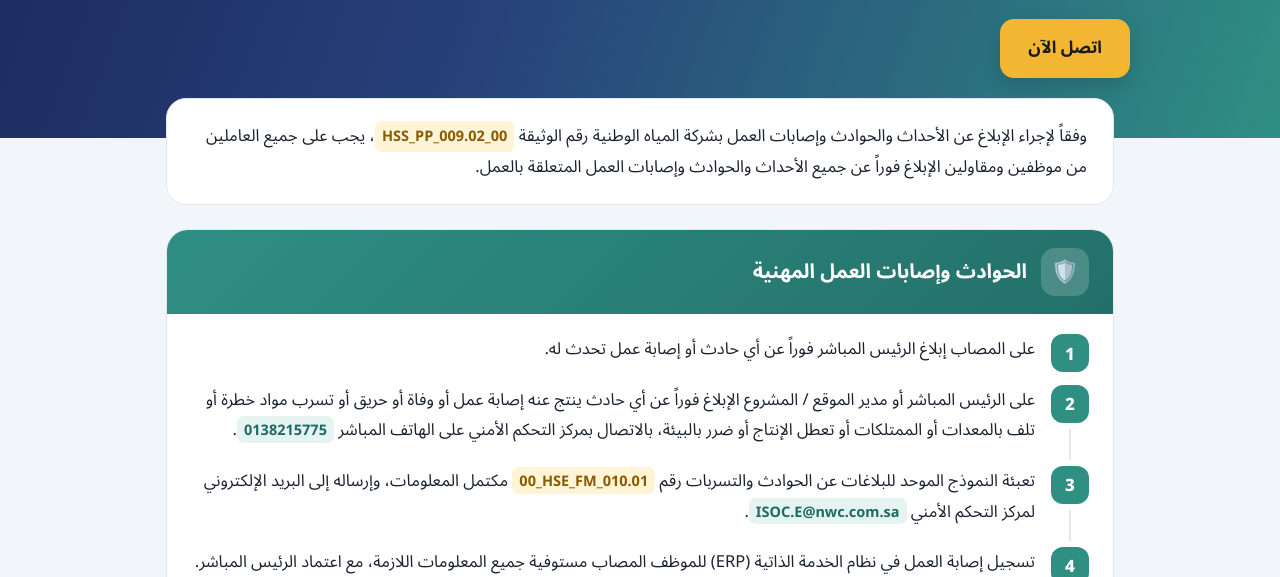
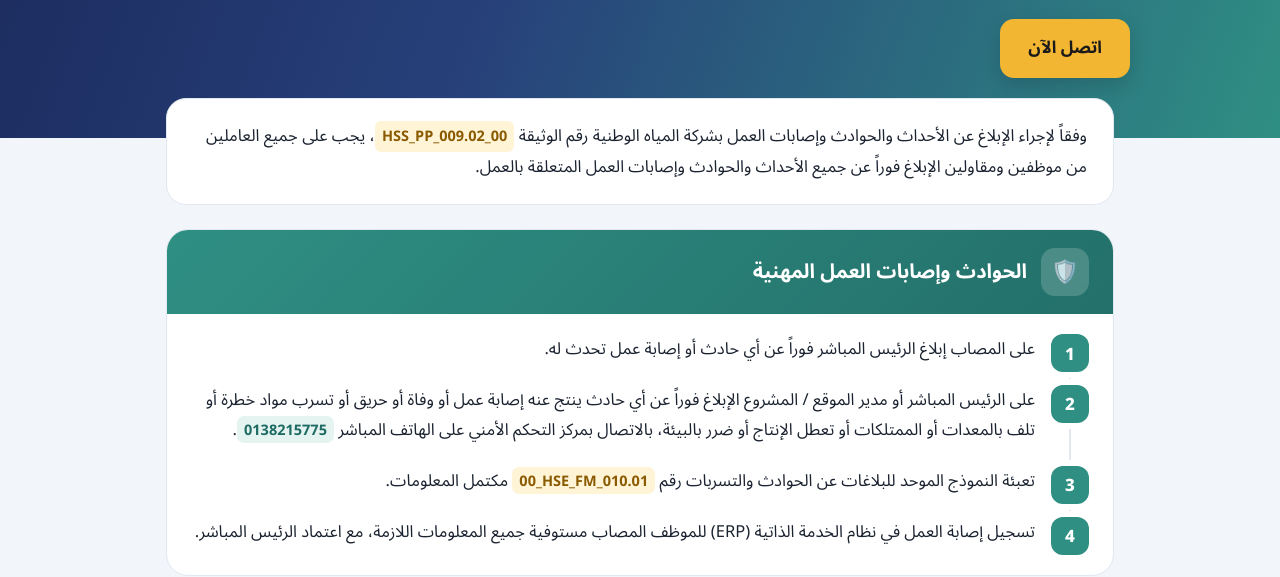
Before and after one commit to saadmbr235-maker/incident-reporting, a plain HTML site: page index.html in a window 1280 px wide. Shown: the part 223-800 px from the top of the page. Drawn offline with Linux system fonts and the light colour scheme.

Commit message:
Remove Security Control Center email from incident reporting page
Drop the ISOC control-center email address and the "send the form to this
email" clause from both Arabic and English copy, and remove the now-unused
EMAIL constant.

Co-Authored-By: Claude Opus 4.8 <noreply@anthropic.com>
Claude-Session: https://claude.ai/code/session_01KAeEB5h7svfQQ3Gb82Js6s

```diff
--- a/index.html
+++ b/index.html
@@ -119,7 +119,6 @@ footer{text-align:center;color:var(--muted);font-size:14px;padding:20px 16px 40p
 <script>
 const PHONE = "0138215775";          // رقم مركز التحكم الأمني
 const EXT   = "";                    // التحويلة (اتركه فاضي إذا ما فيه)
-const EMAIL = "ISOC.E@nwc.com.sa";   // البريد الإلكتروني
 
 const phoneDisplay = EXT ? PHONE + " – " + EXT : PHONE;
 const telLink = EXT ? PHONE + "," + EXT : PHONE;
@@ -135,13 +134,13 @@ const T = {
     l1: [
       "على المصاب إبلاغ الرئيس المباشر فوراً عن أي حادث أو إصابة عمل تحدث له.",
       `على الرئيس المباشر أو مدير الموقع / المشروع الإبلاغ فوراً عن أي حادث ينتج عنه إصابة عمل أو وفاة أو حريق أو تسرب مواد خطرة أو تلف بالمعدات أو الممتلكات أو تعطل الإنتاج أو ضرر بالبيئة، بالاتصال بمركز التحكم الأمني على الهاتف المباشر <a class="hl" href="tel:${telLink}">${phoneDisplay}</a>.`,
-      `تعبئة النموذج الموحد للبلاغات عن الحوادث والتسربات رقم <span class="hl">00_HSE_FM_010.01</span> مكتمل المعلومات، وإرساله إلى البريد الإلكتروني لمركز التحكم الأمني <a class="hl" href="mailto:${EMAIL}">${EMAIL}</a>.`,
+      `تعبئة النموذج الموحد للبلاغات عن الحوادث والتسربات رقم <span class="hl">00_HSE_FM_010.01</span> مكتمل المعلومات.`,
       "تسجيل إصابة العمل في نظام الخدمة الذاتية (ERP) للموظف المصاب مستوفية جميع المعلومات اللازمة، مع اعتماد الرئيس المباشر."
     ],
     l2: [
       "يجب على جميع العاملين الإبلاغ عن جميع الحالات الأمنية إلى الرئيس المباشر.",
       `يجب على الرئيس المباشر أو مدير الموقع / المشروع الإبلاغ فوراً عن جميع الحالات والحوادث الأمنية (حادث أمني أو تخريبي أو إرهابي يؤثر على الأصول) بالاتصال فوراً بمركز التحكم الأمني على الهاتف المباشر <a class="hl" href="tel:${telLink}">${phoneDisplay}</a>.`,
-      `تعبئة النموذج الموحد للبلاغات عن الحوادث والتسربات رقم <span class="hl">00_HSE_FM_010.01</span> مكتمل المعلومات، وإرساله إلى البريد الإلكتروني لمركز التحكم الأمني <a class="hl" href="mailto:${EMAIL}">${EMAIL}</a>.`
+      `تعبئة النموذج الموحد للبلاغات عن الحوادث والتسربات رقم <span class="hl">00_HSE_FM_010.01</span> مكتمل المعلومات.`
     ],
     foot: "شركة المياه الوطنية — إدارة الأمن الصناعي · 2026",
     cta: "اتصل الآن",
@@ -158,13 +157,13 @@ const T = {
     l1: [
       "The injured person must immediately inform their direct supervisor of any incident or work injury.",
       `The direct supervisor or site/project manager must immediately report any incident resulting in work injury, death, fire, hazardous material leak, damage to equipment/property, production stoppage or environmental harm by calling the Security Control Center on <a class="hl" href="tel:${telLink}">${phoneDisplay}</a>.`,
-      `Complete the unified incident and leak reporting form No. <span class="hl">00_HSE_FM_010.01</span> and send it to the Security Control Center email <a class="hl" href="mailto:${EMAIL}">${EMAIL}</a>.`,
+      `Complete the unified incident and leak reporting form No. <span class="hl">00_HSE_FM_010.01</span>.`,
       "Register the work injury in the Self-Service System (ERP) for the injured employee with all required information and direct supervisor approval."
     ],
     l2: [
       "All employees must report all security cases to their direct supervisor.",
       `The direct supervisor or site/project manager must immediately report all security incidents (security, sabotage or terrorist incidents affecting assets) by calling the Security Control Center on <a class="hl" href="tel:${telLink}">${phoneDisplay}</a>.`,
-      `Complete the unified incident and leak reporting form No. <span class="hl">00_HSE_FM_010.01</span> and send it to the Security Control Center email <a class="hl" href="mailto:${EMAIL}">${EMAIL}</a>.`
+      `Complete the unified incident and leak reporting form No. <span class="hl">00_HSE_FM_010.01</span>.`
     ],
     foot: "National Water Company — Industrial Security Administration · 2026",
     cta: "Call Now",
```
